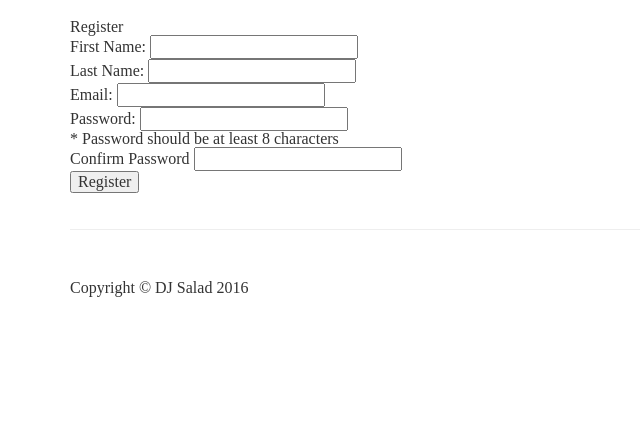
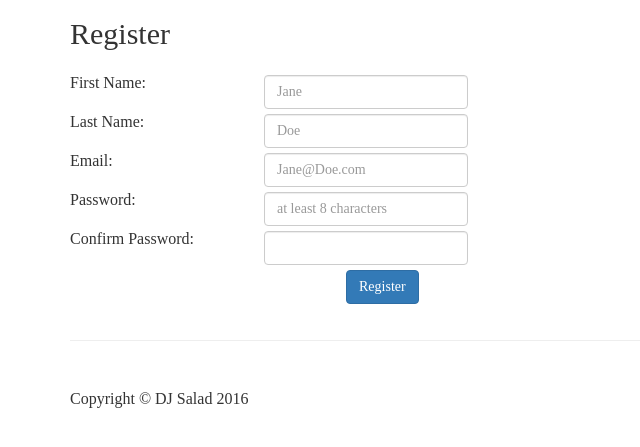
Before and after one commit to stephguac/djsalad, a CodeIgniter app: page /database/index.php/main/registerView in a window 1280 px wide. Shown: the part 51-498 px from the top of the page, without its empty margins (0-640 px from the left). Run offline with CodeIgniter, Linux system fonts and the light colour scheme; some libraries are stand-ins or nearby versions.

Commit message:
played with registerView

```diff
--- a/application/views/registerView.php
+++ b/application/views/registerView.php
@@ -25,21 +25,21 @@
 
     <!-- Page Content -->
     <div class="container">
-        <div>
-                <h3>Register</h3>
-                <form action="/Users/register" method="post">
-                    First Name: <input type="text" name="firstName"><br>
-                    Last Name: <input type="text" name="lastName"><br>
-                    Email: <input type="text" name="email"><br>
-                    Password: <input type="password" name="password"><br>
-                    * Password should be at least 8 characters<br>
-                    Confirm Password <input type="password" name="cPassword"><br>
-                    <input type="submit" value="Register">
+                <h1>Register</h1><br>
+                <form action="/Users/register" method="post" class="form-inline" role="form">
+                    <fieldset class="form-group row">
+                        <label class="col-sm-6 form-control-label">First Name:</label> <div class="col-sm-6"><input type="text" class="form-control" name="firstName" placeholder="Jane"></div> <br>
+                        <label class="col-sm-6 form-control-label">Last Name:</label> <div class="col-sm-6"><input type="text" class="form-control" name="lastName" placeholder="Doe"></div> <br>
+                        <label class="col-sm-6 form-control-label">Email:</label> <div class="col-sm-6"><input type="text" class="form-control" name="email" placeholder="Jane@Doe.com"></div> <br>
+                        <label for="password" class="col-sm-6 form-control-label">Password:</label> <div class="col-sm-6"><input type="password" class="form-control" name="password" placeholder="at least 8 characters"></div> <br>
+                        <label class="col-sm-6 form-control-label">Confirm Password:</label> <div class="col-sm-6"><input type="password" class="form-control" name="cPassword"></div> <br>
+                        <!-- <span class="label label-info">Password should be at least 8 characters.</span><br> -->
+                        <input id="reg-btn" type="submit" value="Register" class="btn btn-primary">
+                    </fieldset>
                 </form><br>
 <?=
                 $this->session->flashdata('vals');
 ?>
-        </div>
     </div>
     <!-- /.container -->
 
@@ -51,3 +51,12 @@
 <?php
     $this->load->view("partials/footer.php");
 ?>
+
+<style type="text/css">
+    input {
+        margin-bottom: 5px;
+    }
+    #reg-btn {
+        margin-left: 75%;
+    }
+</style>
```
